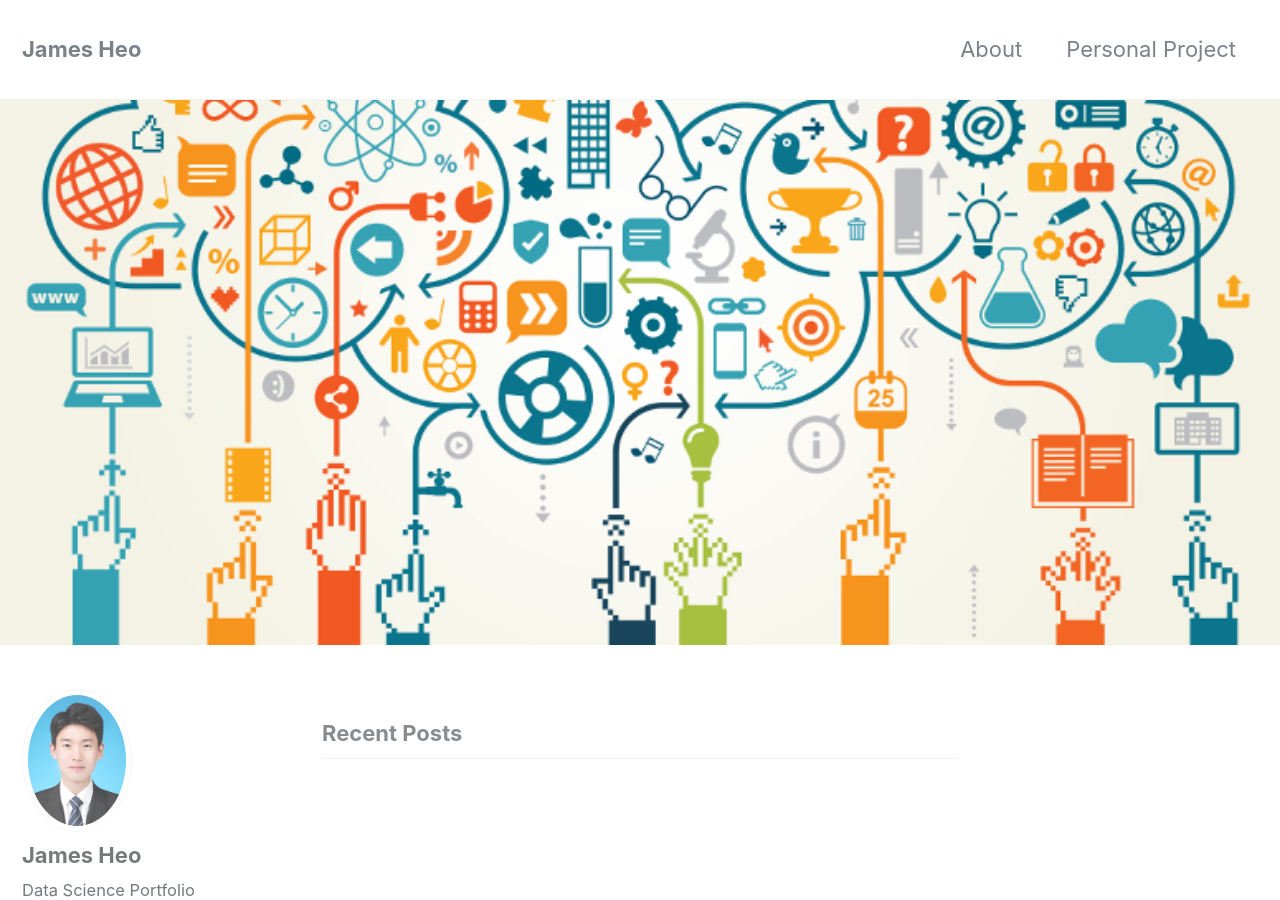
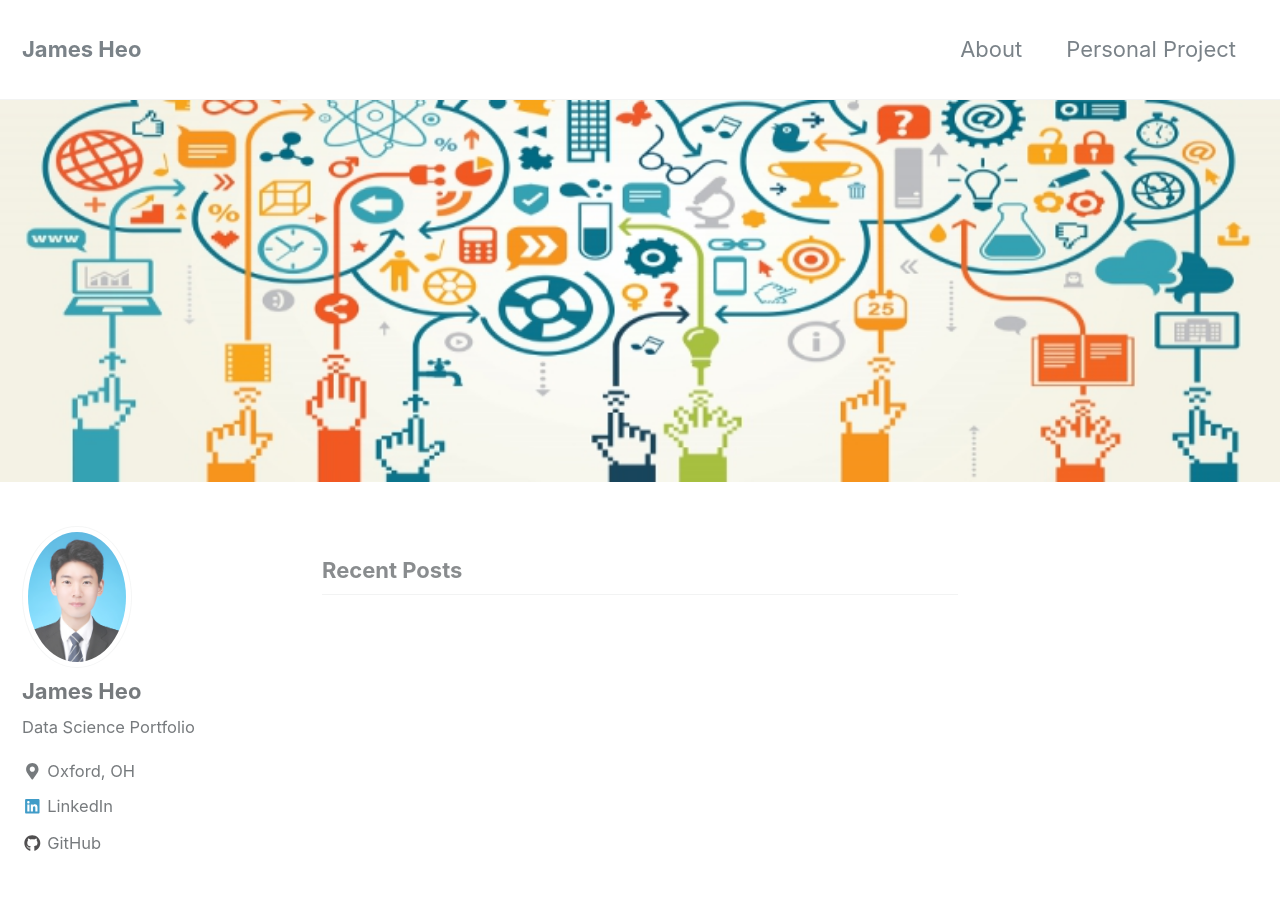
Before and after one commit to JamesHeo/heojstats.github.io, a Jekyll site: the page built from index.html, in a window 1280 px wide and 900 px high. Built offline with Jekyll 4.4.1, drawn with Linux system fonts in a browser that asks for light colours; nearby versions of some CDN libraries; the list of posts is cut into pages by our own code.

Commit message:
Changed the main image

```diff
--- a/index.html
+++ b/index.html
@@ -2,5 +2,5 @@
 layout: home
 author_profile: true
 header:
-  image: "/images/main1.png"
+  image: "/images/main1.jpg"
 ---
```
Also changed, not shown: images/main1.jpg (added).
